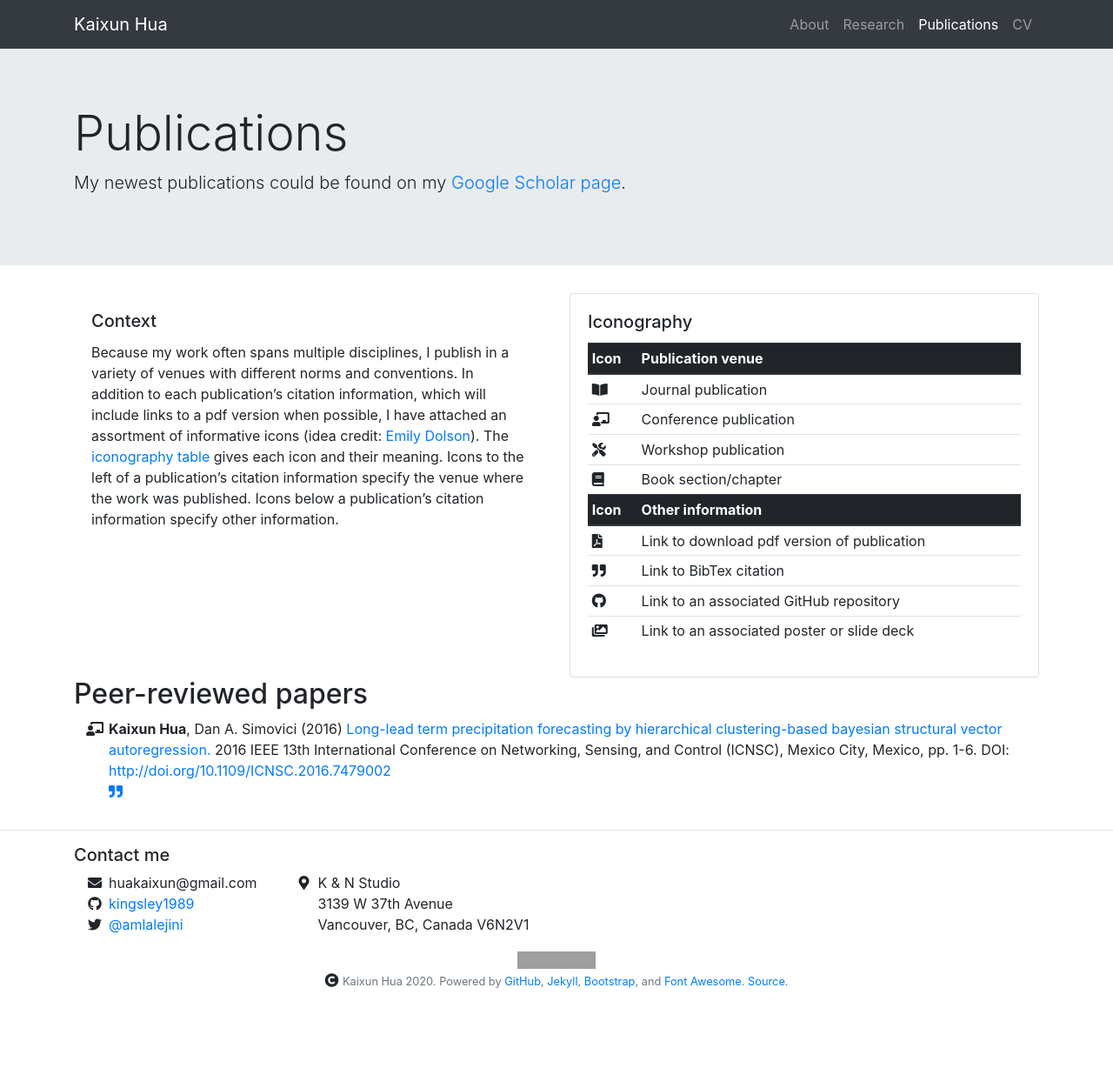
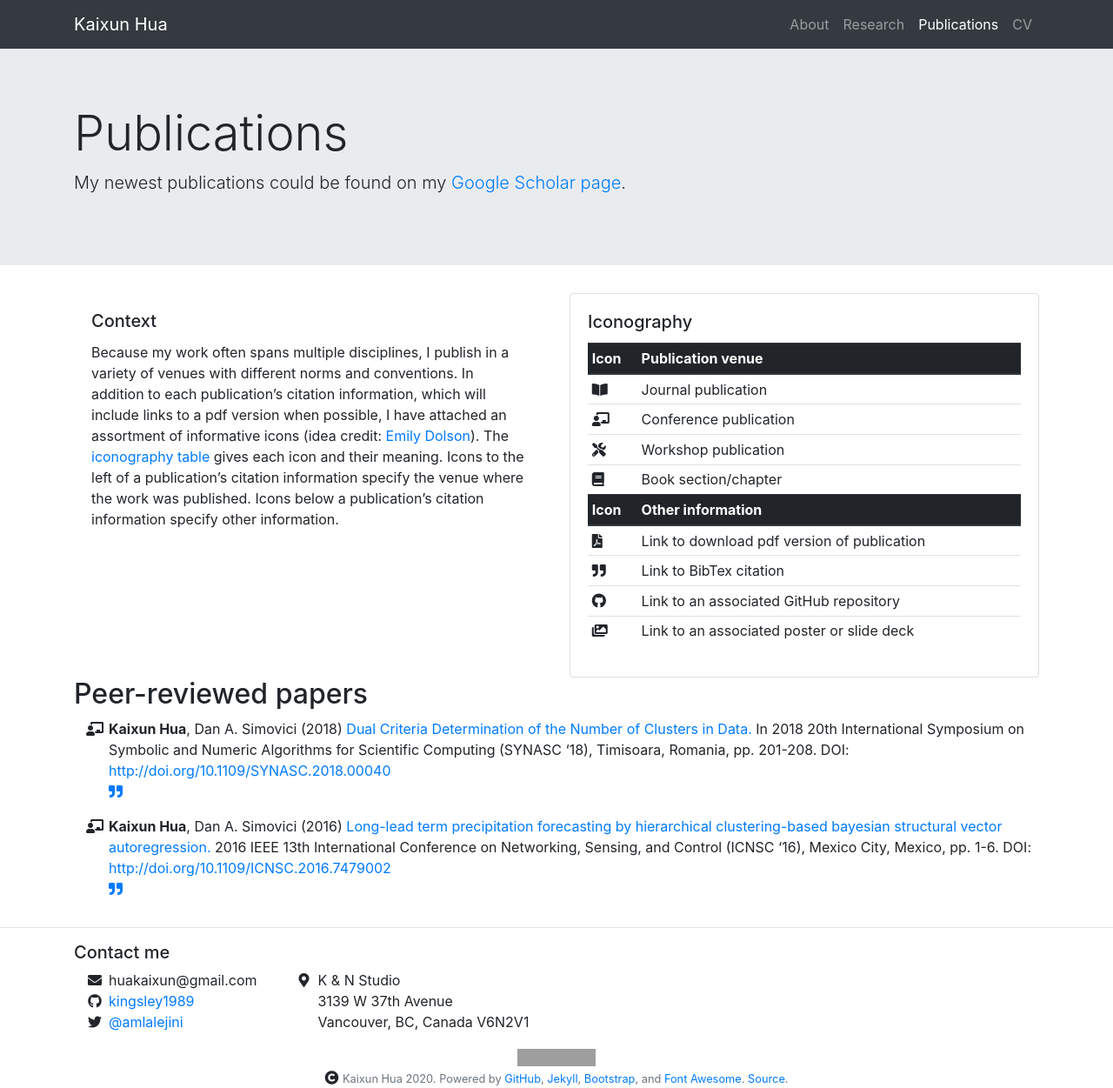
Before and after one commit to kingsley1989/kingsley1989.github.io, a Jekyll site: the page built from _pages/publications.md, in a window 1280 px wide. Shown: the whole page at 87% size. Built offline with Jekyll 4.4.1, drawn with Linux system fonts in a browser that asks for light colours; nearby versions of some CDN libraries; before the commit the page ends 1139 px from its top, so only the background shows below that; grey boxes are pictures that could not be loaded.

Commit message:
Update publications.yml

````diff
--- a/_data/publications.yml
+++ b/_data/publications.yml
@@ -20,7 +20,7 @@ publications:
   - citation: |
      Kaixun Hua, Dan A. Simovici (2016)
      [Long-lead term precipitation forecasting by hierarchical clustering-based bayesian structural vector autoregression.](https://ieeexplore.ieee.org/abstract/document/7479002)
-     2016 IEEE 13th International Conference on Networking, Sensing, and Control (ICNSC), Mexico City, Mexico, pp. 1-6.
+     2016 IEEE 13th International Conference on Networking, Sensing, and Control (ICNSC '16), Mexico City, Mexico, pp. 1-6.
      DOI: [http://doi.org/10.1109/ICNSC.2016.7479002](http://doi.org/10.1109/ICNSC.2016.7479002)
     year: 2016
     venue: conference
@@ -40,6 +40,30 @@ publications:
           organization={IEEE}
         }
       ```
+  - citation: |
+     Kaixun Hua, Dan A. Simovici (2018)
+     [Dual Criteria Determination of the Number of Clusters in Data.](https://ieeexplore.ieee.org/abstract/document/8750738)
+     In 2018 20th International Symposium on Symbolic and Numeric Algorithms for Scientific Computing (SYNASC '18), Timisoara, Romania, pp. 201-208.
+     DOI: [http://doi.org/10.1109/SYNASC.2018.00040](http://doi.org/10.1109/SYNASC.2018.00040)
+    year: 2018
+    venue: conference
+    type: peer-reviewed-paper
+    #github_repository_link: https://github.com/alife-data-standards/alife-data-standards
+    #presentation_link: https://docs.google.com/presentation/d/19fQMsfnYh154G5ZdcJfsjcap6MKjG57p-VncMsjwbQY/edit?usp=sharing
+    #pdf: /pubs/Lalejini_et_al_2019_Data_Standards_For_Artificial_Life_Software.pdf
+    bibtex_id: hua2018dual
+    bibtex: |
+      ```bibtex
+        @inproceedings{hua2018dual,
+          title={Dual Criteria Determination of the Number of Clusters in Data},
+          author={Hua, Kaixun and Simovici, Dan A},
+          booktitle={2018 20th International Symposium on Symbolic and Numeric Algorithms for Scientific Computing (SYNASC)},
+          pages={201--208},
+          year={2018},
+          organization={IEEE}
+        }
+      ```
+
 
   # - citation: |
   #       Austin J. Ferguson, Jose G. Hernandez, Daniel Junghans, Alexander Lalejini, Emily Dolson, Charles Ofria (2020)
````
